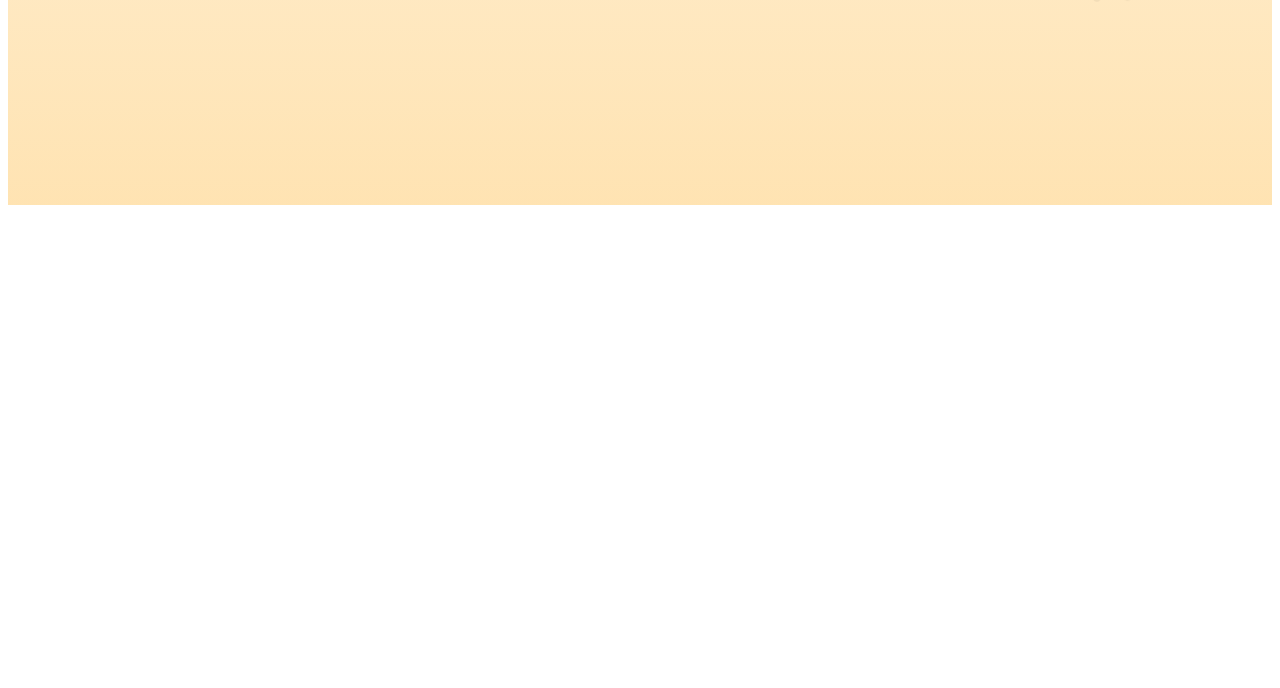
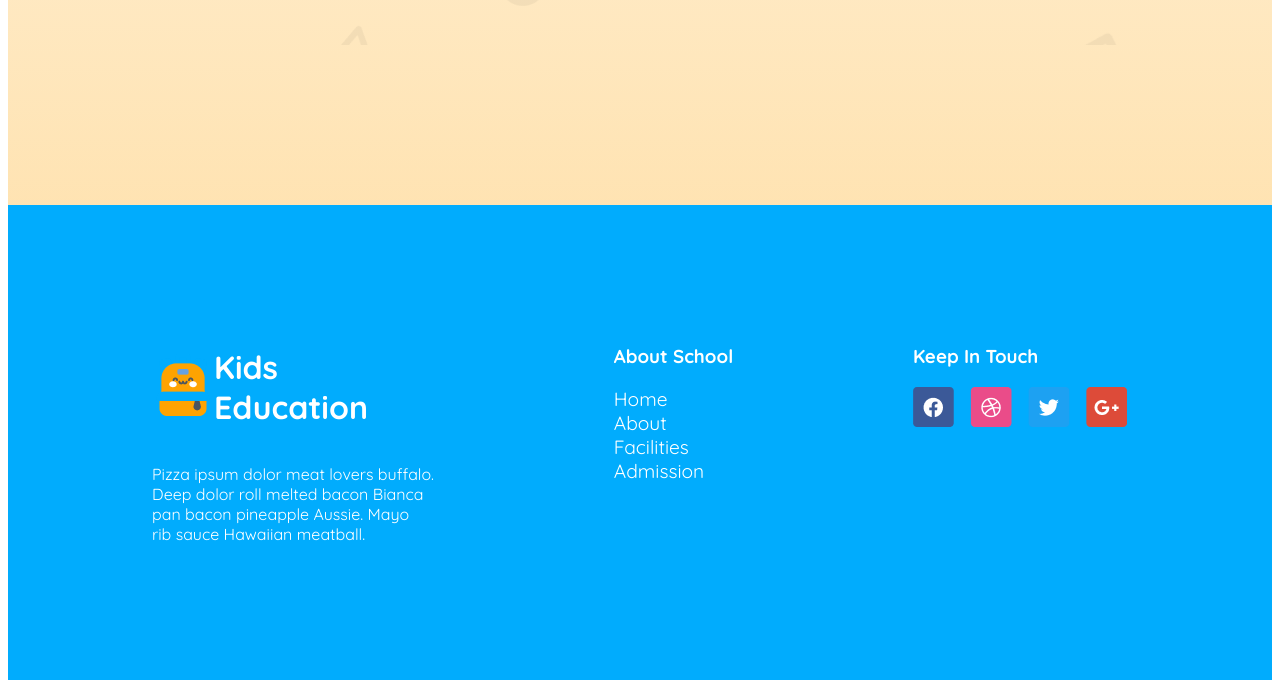
Before and after one commit to hd31520/kid-school, a plain HTML site: page index.html in a window 1280 px wide. Shown: the part 2156-2844 px from the top of the page. Before the commit the page ends 2369 px from the top, so only its background shows below. Drawn offline with Linux system fonts and the light colour scheme.

Commit message:
around complete

```diff
--- a/index.html
+++ b/index.html
@@ -37,7 +37,7 @@
         </nav>
     </header>
     <main>
-        <div style="padding: 0 6rem;" class="banner flex itms-center" >
+        <div style="padding: 0 6rem;" class="banner flex itms-center">
             <div class="banner-left  ">
                 <h1>
                     <span style="color: rgb(254, 163, 1); font-weight: 700;">Empowering</span> <br>
@@ -59,21 +59,25 @@
 
         <!-- Card Section -->
         <section style="padding: 0 6rem;" class="cards-section">
-            <h1 style="font-weight: 700; text-align: center; padding: 2rem 0; font-size: 2.3rem;">Standard Curriculum</h1>
+            <h1 style="font-weight: 700; text-align: center; padding: 2rem 0; font-size: 2.3rem;">Standard Curriculum
+            </h1>
             <div class="card-items flex itms-center ">
-                <div class="card flex" style="background-image: linear-gradient(to bottom, #d8f1ff, #ffffff);  box-shadow: 0 4px 6px #d8f1ff;">
+                <div class="card flex"
+                    style="background-image: linear-gradient(to bottom, #d8f1ff, #ffffff);  box-shadow: 0 4px 6px #d8f1ff;">
                     <div><img src="assets/kinder.png" alt=""></div>
                     <h3>Kinder (3-6) Years</h3>
                     <p>"Bright Beginnings Kindergarten: A World of Fun, Learning, and Friendship!" 🌟</p>
                     <button class="card-button" href="" style="color: #01a2ff;">Read More</button>
                 </div>
-                <div class="card flex" style="background-image: linear-gradient(to bottom, #e7f37f, #ffffff);box-shadow: 0 4px 6px #fac260;">
+                <div class="card flex"
+                    style="background-image: linear-gradient(to bottom, #e7f37f, #ffffff);box-shadow: 0 4px 6px #fac260;">
                     <div><img src="assets/elementary.png" alt=""></div>
                     <h3>Elementary School</h3>
                     <p>"Sunrise Elementary: Building Bright Minds for a Brighter Tomorrow!"🌟</p>
                     <button class="card-button" href="" style="color: rgb(248, 190, 0);">Read More</button>
                 </div>
-                <div class="card flex " style="background-image: linear-gradient(to bottom, rgb(252, 67, 255), #ffffff);box-shadow: 0 4px 6px rgb(83, 2, 84);">
+                <div class="card flex "
+                    style="background-image: linear-gradient(to bottom, rgb(252, 67, 255), #ffffff);box-shadow: 0 4px 6px rgb(83, 2, 84);">
                     <div><img src="assets/kinder.png" alt=""></div>
                     <h3>Middle (10-16) Years</h3>
                     <p>"Horizon Middle School: Empowering Growth, Learning, and Leadership!" 🌟</p>
@@ -100,10 +104,10 @@
         <!-- Gallery Secton -->
 
         <section style="padding: 4rem 0; padding-bottom: 10rem;" class="gallery-section">
-            <div  class="sectionlinear">
+            <div class="sectionlinear">
                 <h1 style="font-weight: 700; text-align: center; padding: 3rem 0; font-size: 2.3rem;">Our Stories</h1>
                 <div class="gallery">
-                <div  class="gallery-left">
+                    <div class="gallery-left">
                         <img style="border-radius: 1rem; width: 100%;" src="assets/story-1.png" alt="">
                         <div style="text-align: center;">
                             <h3>A fun toddler coloring training on
@@ -116,8 +120,8 @@
 
                     </div>
                     <div class="gallery-right">
-                    <div  class="gallery-card">
-                        <img  src="assets/story-2.png" alt="">
+                        <div class="gallery-card">
+                            <img src="assets/story-2.png" alt="">
                             <h3>Find out if a school fits the
                                 family’s needs</h3>
 
@@ -149,6 +153,38 @@
             </div>
         </section>
     </main>
+    <footer style="color: white;">
+        <div>
+            <div class="flex itms-center" style="color: white;">
+                <div>
+                    <img src="assets/logo.png" alt="">
+                </div>
+                <h1>Kids <br>
+                    Education</h1>
+            </div>
+            <p>Pizza ipsum dolor meat lovers buffalo. <br> Deep dolor roll melted bacon Bianca <br> pan bacon
+                 pineapple Aussie. Mayo <br> rib sauce Hawaiian meatball.</p>
+        </div>
+        <div>
+            <h3>About School</h3>
+            <div class=" no-point">
+                <li><a href="" >Home</a></li>
+                <li><a href="" >About</a></li>
+                <li><a href="" >Facilities</a></li>
+                <li><a href="" >Admission</a></li>
+            </div>
+
+        </div>
+        <div>
+            <h3>Keep In Touch</h3>
+            <div class="flex image">
+                <img src="assets/fb.png" alt="">
+                <img src="assets/dribble.png" alt="">
+                <img src="assets/twitter.png" alt="">
+                <img src="assets/google+.png" alt="">
+            </div>
+        </div>
+    </footer>
 </body>
 
 </html>
--- a/styles/style.css
+++ b/styles/style.css
@@ -5,7 +5,7 @@
 .quicksand-all {
   font-family: "Quicksand", serif;
   font-optical-sizing: auto;
-  padding:0;
+  padding: 0;
 
   font-style: normal;
 }
@@ -153,15 +153,15 @@
 }
 
 .gallery-section {
-width: 100%;
+  width: 100%;
   background: transparent linear-gradient(to top, rgba(254, 163, 1, 0.3), rgba(255, 255, 255, 0.3));
   background-size: cover;
 }
 
 .sectionlinear {
   background-image: url("/assets/bg.png");
-  background-repeat: no-repeat;
-  background-position: center;
+  background-repeat: repeat;
+  /* background-position: center; */
 }
 
 
@@ -176,7 +176,7 @@ width: 100%;
   /* padding: 1rem 2rem; */
 }
 
-.gallery-card > img{
+.gallery-card>img {
   width: 100%;
   border-radius: 0.5rem;
 }
@@ -191,16 +191,49 @@ width: 100%;
   top: 50%;
   color: white;
 }
-.gallery-card > h3{
+
+.gallery-card>h3 {
   text-align: center;
   padding: 0 1rem;
 }
+
 .gallery-right {
   display: grid;
-  grid-template-columns:auto auto;
+  grid-template-columns: auto auto;
 
   gap: 1rem;
 }
+
+
+footer{
+  padding: 1rem 2rem;
+  background-color: rgb(1, 172, 253);
+  display: grid;
+  grid-template-columns: auto;
+  /* flex-direction: column; */
+ /* align-items: center; */
+
+}
+.image{
+  gap: 1rem;
+}
+
+
+.no-point{
+  list-style: none;
+}
+.no-point> li >a{
+  text-decoration: none;
+  padding: 0;
+  left: 0;
+  font-size: 1.2rem;
+  color: white;
+}
+
+
+
+
+
 
 
 
@@ -316,6 +349,7 @@ width: 100%;
     border-radius: 0.25rem;
     left: 10%;
     top: 55%;
+    color: white;
   }
 
   .gallery-section {
@@ -347,11 +381,22 @@ width: 100%;
     top: 60%;
     color: white;
   }
-  .gallery-card > h3{
+
+  .gallery-card>h3 {
     text-align: center;
     padding: 0 1rem;
   }
-  .sectionlinear{
+
+  .sectionlinear {
     padding: 3rem 6rem;
   }
+
+  footer{
+    padding: 7.5rem 9rem;
+    background-color: rgb(1, 172, 253);
+    display: flex;
+    justify-content: space-between;
+    /* align-items: center; */
+
+  }
 }
```
Lines whose indentation alone changed are shown as unchanged.
